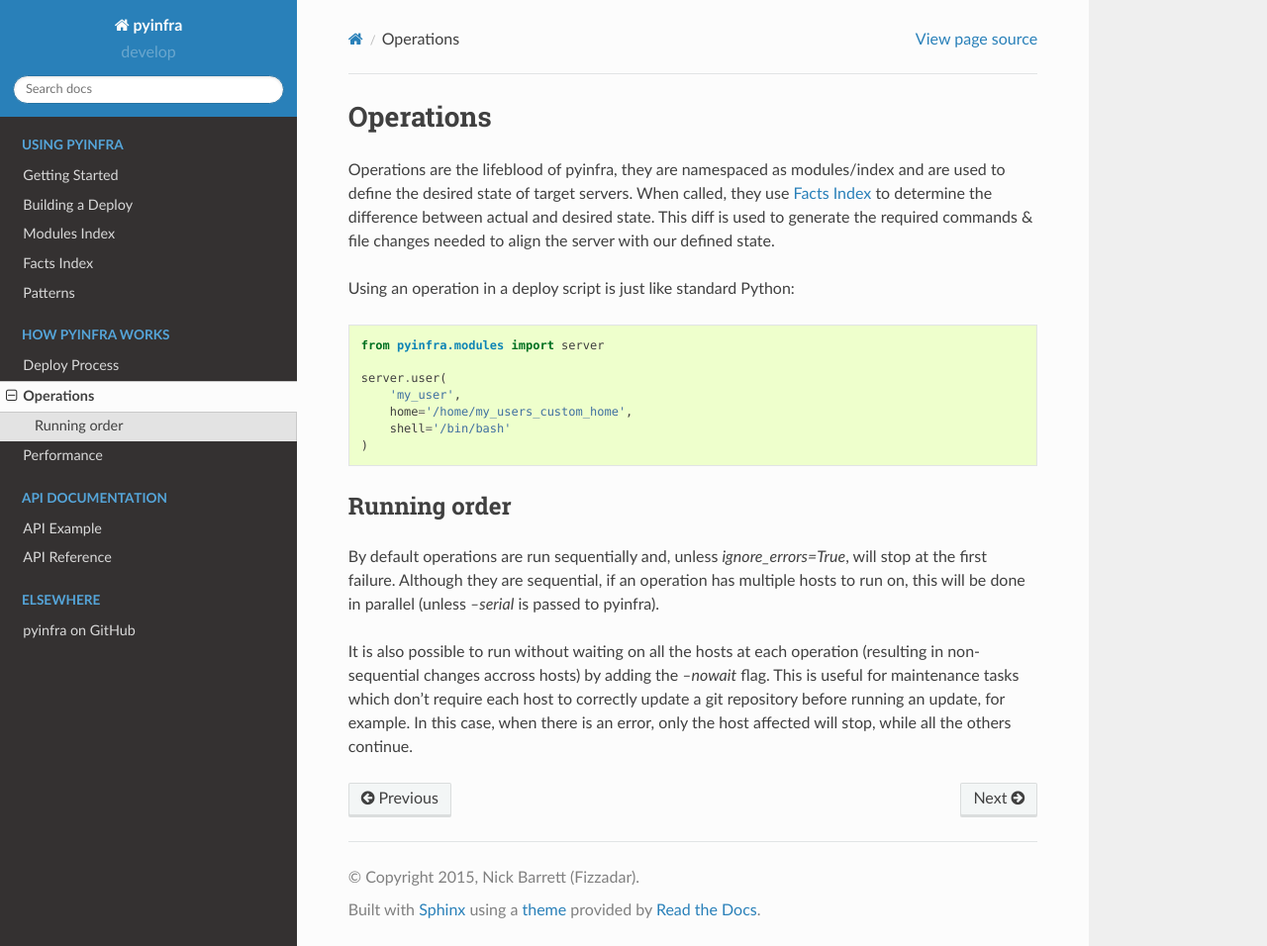
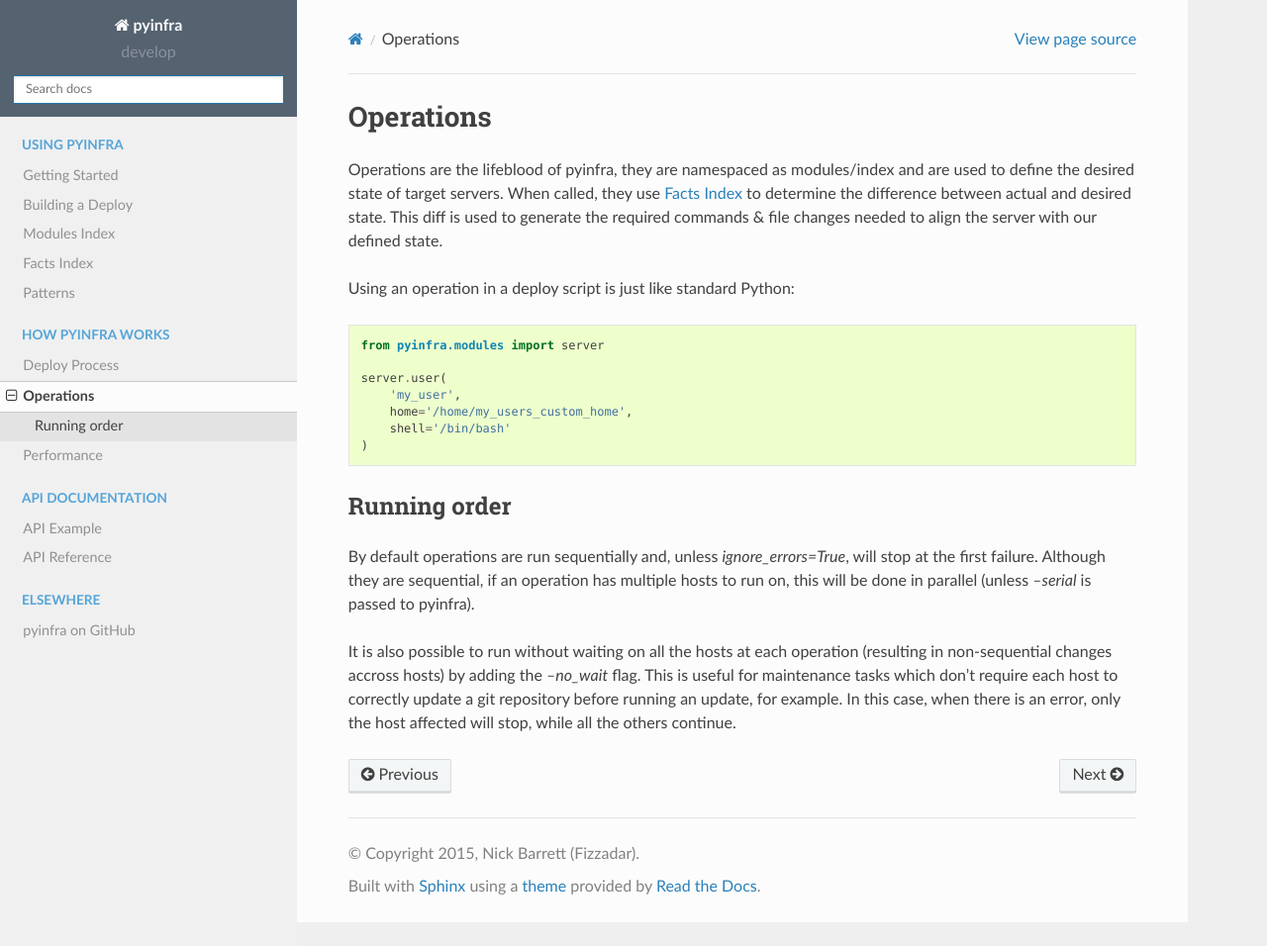
Before and after one commit to pyinfra-dev/pyinfra, a Sphinx documentation site: the page built from docs/operations.rst, in a window 1280 px wide and 956 px high. Shown: the whole window at 99% size. Built offline with Sphinx 7.4.7 and the Read the Docs theme 2.0.0, drawn with Linux system fonts in a browser that asks for light colours.

Commit message:
Docs update w/custom stylesheet.

```diff
--- a/docs/conf.py
+++ b/docs/conf.py
@@ -10,11 +10,13 @@ extensions = [
 
 source_suffix = '.rst'
 master_doc = 'index'
-project = u'pyinfra'
-copyright = u'2015, Nick Barrett (Fizzadar)'
-author = u'Fizzadar'
+project = 'pyinfra'
+copyright = '2015, Nick Barrett (Fizzadar)'
+author = 'Fizzadar'
 version = 'develop'
-exclude_patterns = ['_html']
 pygments_style = 'sphinx'
+
+# Theme style override
 html_theme = 'sphinx_rtd_theme'
-htmlhelp_basename = 'pyinfradoc'
+html_static_path = ['static']
+html_style = 'style.css'
--- a/docs/operations.rst
+++ b/docs/operations.rst
@@ -20,4 +20,4 @@ Running order
 
 By default operations are run sequentially and, unless `ignore_errors=True`, will stop at the first failure. Although they are sequential, if an operation has multiple hosts to run on, this will be done in parallel (unless `--serial` is passed to pyinfra).
 
-It is also possible to run without waiting on all the hosts at each operation (resulting in non-sequential changes accross hosts) by adding the `--nowait` flag. This is useful for maintenance tasks which don't require each host to correctly update a git repository before running an update, for example. In this case, when there is an error, only the host affected will stop, while all the others continue.
+It is also possible to run without waiting on all the hosts at each operation (resulting in non-sequential changes accross hosts) by adding the `--no_wait` flag. This is useful for maintenance tasks which don't require each host to correctly update a git repository before running an update, for example. In this case, when there is an error, only the host affected will stop, while all the others continue.
--- /dev/null
+++ b/docs/static/style.css
@@ -0,0 +1,44 @@
+@import 'css/theme.css';
+
+
+.wy-nav-side {
+    background: rgb(240, 240, 240);
+}
+
+.wy-side-nav-search {
+    background: #556270;
+}
+
+.wy-side-nav-search input[type=text] {
+    border-radius: 0;
+}
+
+.wy-nav-content-wrap {
+    position: relative;
+}
+
+.wy-nav-content {
+    background: #FCFCFC;
+    max-width: 900px;
+}
+
+.wy-menu-vertical a:hover {
+    background-color: #fcfcfc;
+    color: #404040;
+}
+
+.wy-menu-vertical a {
+    color: #909090;
+}
+
+.wy-menu-vertical li.current > a {
+    border: none;
+}
+
+.wy-menu-vertical li.current a {
+    border: none;
+}
+
+.wy-menu-vertical li code {
+    font-size: 100%;
+}
```
